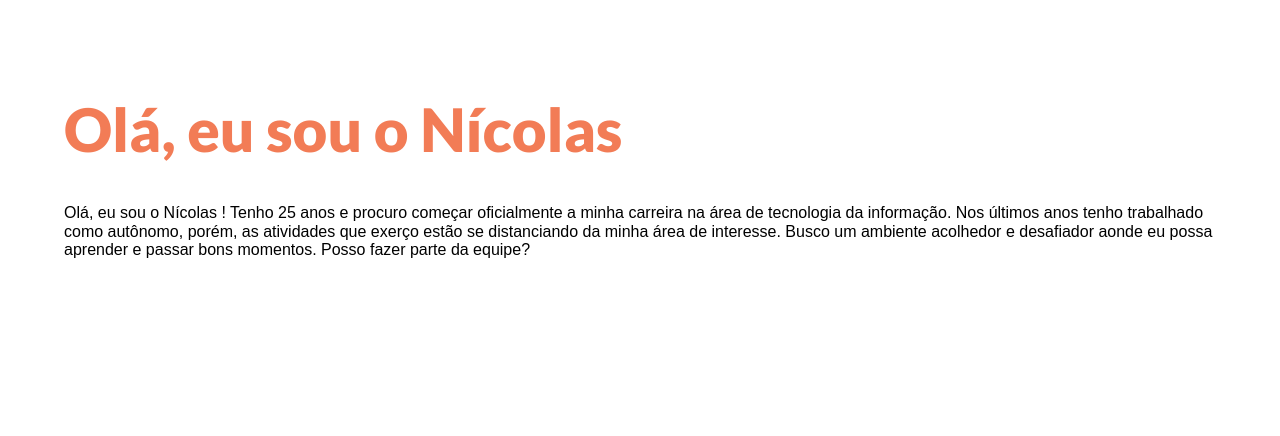
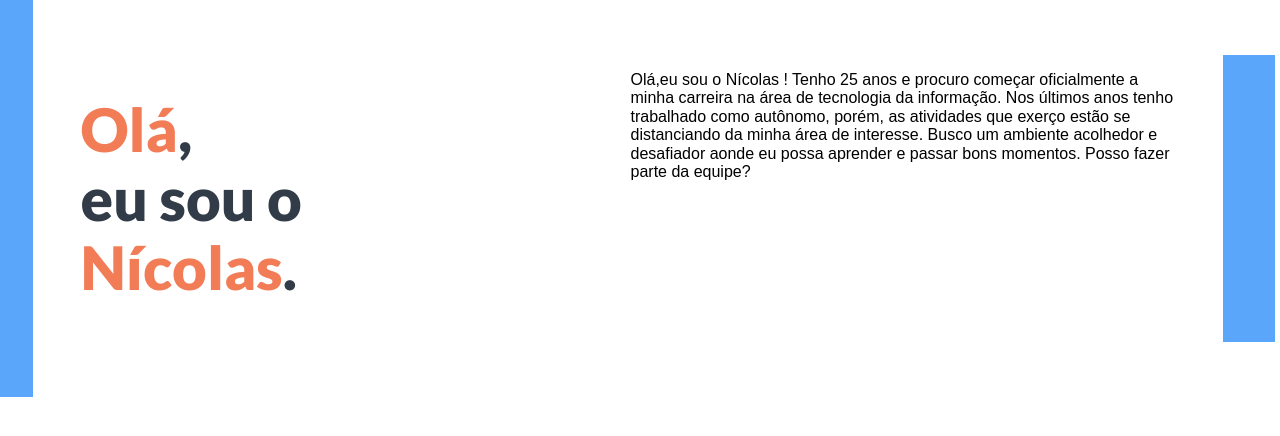
Before and after one commit to niknows/portfolio, a website: page app/index.html in a window 1280 px wide. Drawn offline with Linux system fonts and the light colour scheme; a web font is replaced by a local one.

Commit message:
clearfix added

```diff
--- a/app/assets/styles/style.css
+++ b/app/assets/styles/style.css
@@ -1,6 +1,9 @@
 @import "normalize.css";
 @import "base/_variables";
+@import "base/_mixins";
 @import "base/_global";
 @import "modules/_large-hero";
 @import "modules/_page-section";
-@import "modules/_wrapper.css"
+@import "modules/_wrapper";
+@import "modules/_text-color";
+@import "modules/_row";
--- a/app/index.html
+++ b/app/index.html
@@ -12,14 +12,23 @@
   <link href="https://fonts.googleapis.com/css?family=News+Cycle:400,700" rel="stylesheet">
 </head>
 <body>
-  <header class="large-hero page-section">
-    <div class="wrapper">
-      <h1 class="large-hero__title">Olá, eu sou o Nícolas</h1>
-      <article>
-        <p class="large-hero__text">
-          Olá, eu sou o Nícolas ! Tenho 25 anos e procuro começar oficialmente a minha carreira na área de tecnologia da informação. Nos últimos anos tenho trabalhado como autônomo, porém, as atividades que exerço estão se distanciando da minha área de interesse. Busco um ambiente acolhedor e desafiador aonde eu possa aprender e passar bons momentos. Posso fazer parte da equipe?
-        </p>
-      </article>
+  <header class="large-hero large-hero--l-border page-section">
+    <div class="wrapper wrapper--l-border">
+      <div class="row">
+        <div class="row__medium-6">
+          <h1 class="large-hero__title">
+            <span class="text-color--orange">Olá</span>,<br>eu sou o<br>
+            <span class="text-color--orange">Nícolas</span>.
+          </h1>
+        </div>
+        <div class="row__medium-6">
+          <article>
+            <p class="large-hero__text">
+              Olá,eu sou o Nícolas ! Tenho 25 anos e procuro começar oficialmente a minha carreira na área de tecnologia da informação. Nos últimos anos tenho trabalhado como autônomo, porém, as atividades que exerço estão se distanciando da minha área de interesse. Busco um ambiente acolhedor e desafiador aonde eu possa aprender e passar bons momentos. Posso fazer parte da equipe?
+            </p>
+          </article>
+        </div>
+      </div>
     </div>
   </header>
 </body>
--- a/app/temp/styles/style.css
+++ b/app/temp/styles/style.css
@@ -355,9 +355,18 @@ body{
   box-sizing: border-box;
 }
 
-.large-hero__title{
+.large-hero__title {
     font-size: 3.75rem;
-    color: #F27C56;
+    color: #313C48;
+  }
+
+.large-hero--l-border {
+    border-left: 2.0625rem;
+    border-right: 0;
+    border-top: 0;
+    border-bottom: 0;
+    border-style: solid;
+    border-color: #5AA6FA;
   }
 
 .page-section {
@@ -368,4 +377,40 @@ body{
   margin: 0 auto;
   max-width: 1236px;
   padding: 0 2.625rem;
+
 }
+
+.wrapper--l-border {
+    border-left: 0;
+    border-right: 3.25rem;;
+    border-top: 0;
+    border-bottom: 0;
+    border-style: solid;
+    border-color: #5AA6FA;
+  }
+
+.text-color--orange {
+    color: #F27C56;
+  }
+
+.text-color--blue {
+    color: #5AA6FA;
+  }
+
+.text-color--dark {
+    color: #313C48;
+  }
+
+.row::after{
+    content: "";
+    clear: both;
+    display: table;
+  }
+
+@media (min-width: 800px){
+
+    .row__medium-6 {
+      width: 50%;
+      float: left;
+    }
+  }
```
